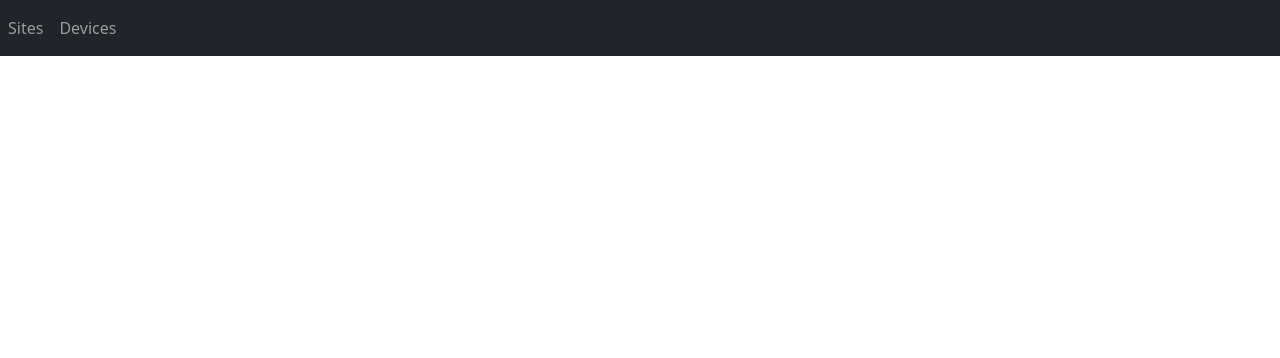
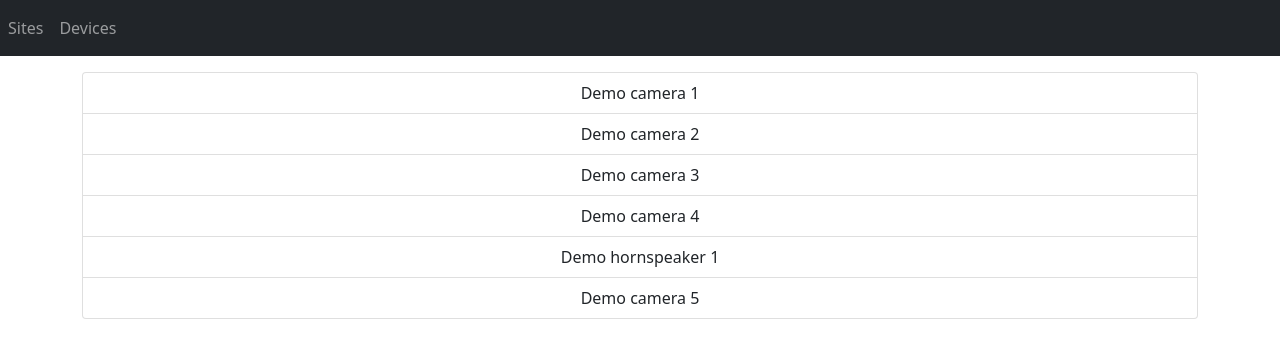
Before and after one commit to kattprinsen/CRUD-react, a React (Create React App) app: page /devices in a window 1280 px wide. Shown: the top 358 px of the page. Built offline with nearby package versions, Linux system fonts and the light colour scheme; data requests are answered from the project's data file.

Commit message:
Devices now also speaks with our api and shows some results

```diff
--- a/src/App.js
+++ b/src/App.js
@@ -4,8 +4,8 @@ import './App.css';
 import { Switch, Route, Link } from 'react-router-dom';
 import 'bootstrap/dist/css/bootstrap.min.css';
 
-import { Devices } from './components/Devices';
-import  Sites  from './components/Sites';
+import Devices from './components/Devices';
+import Sites  from './components/Sites';
 import { Users } from './components/Users';
 
 function App() {
--- a/src/components/Devices.js
+++ b/src/components/Devices.js
@@ -0,0 +1,33 @@
+import React, { useState, useEffect } from 'react';
+import ApiService from '../services/ApiService';
+
+const Devices = () => {
+
+  const [devices, setDevices] = useState([]);
+
+  useEffect(() => {
+    showDevices();
+  }, []);
+
+  const showDevices = () => {
+    ApiService.getDevices()
+      .then(response => {
+        setDevices(response.data)
+      });
+  };
+
+  return(
+    <div className="devices">
+      <ul className="list-group">
+        {devices.map((device, index) => (
+          <li className="list-group-item" /*onClick={() => setDevice()}*/ key={index}>
+            {device.title}
+          </li>
+        ))}
+      </ul>
+    </div>
+  );
+
+};
+
+export default Devices;
```
